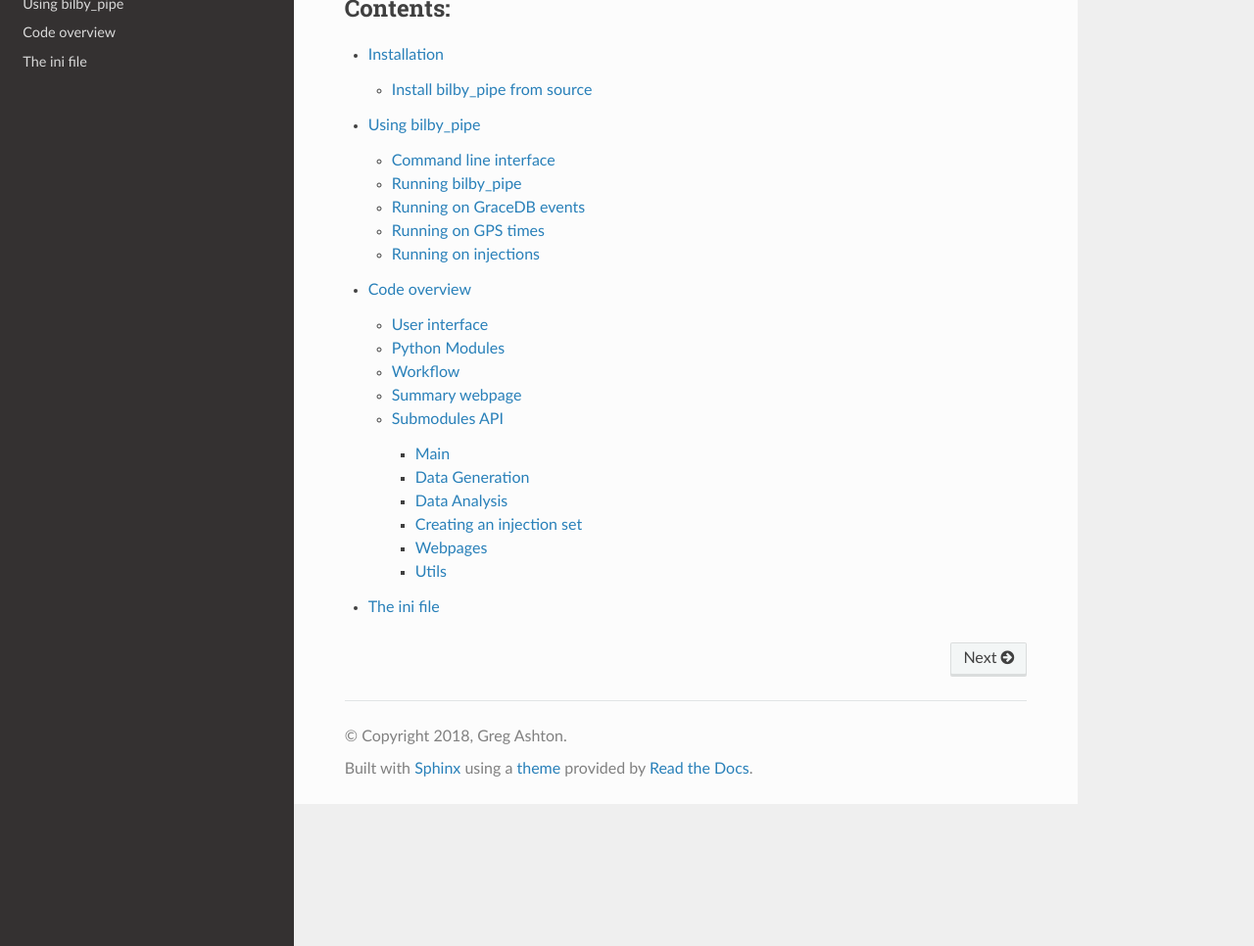
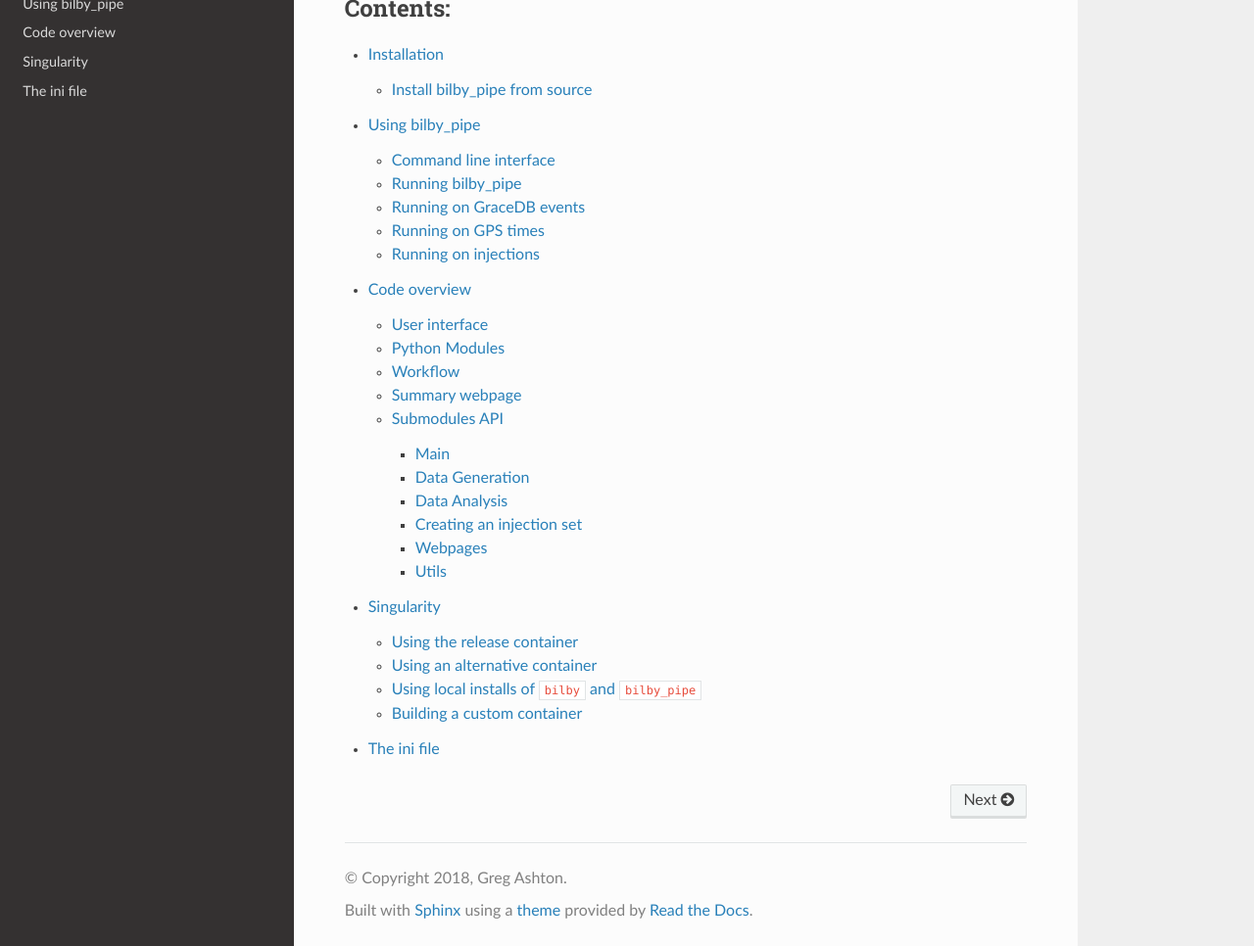
Before and after one commit to lscsoft/bilby_pipe, a Sphinx documentation site: the page built from docs/index.txt, in a window 1280 px wide and 1169 px high, cut to the strip 203-1169 px from the top of the window. Shown: the whole strip at 98% size. Built offline with Sphinx 7.4.7 and the Read the Docs theme 2.0.0, drawn with Linux system fonts in a browser that asks for light colours; the version number is read from the project's files by our own code; some of the changed lines change nothing that is shown.

Commit message:
Add documentation for singularity use

```diff
--- a/docs/index.txt
+++ b/docs/index.txt
@@ -10,4 +10,5 @@
    installation
    user-interface
    structure
+   singularity
    ini_file
--- /dev/null
+++ b/docs/singularity.txt
@@ -0,0 +1,106 @@
+===========
+Singularity
+===========
+
+:code:`bilby_pipe` is a lightweight code for setting up parameter estmation for
+gravitational wave signals on the LIGO Data Grid clusters. The actual heavy
+lifting of running parameter ensure provenance of results should be done in a
+`singularity container
+<https://www.sylabs.io/guides/2.6/user-guide/index.html>`_. These containers
+can be thought of as a lightweight virtual machine which hosts the
+:code:`bilby` software in an environment with all prerequisite software
+installed. Using containers decreases the start-up difficulty and also
+provenance of the results since we can know the versions of all software used
+in the container.
+
+:code:`singularity` is installed on all LIGO Data Grid clusters. To install it
+on your local machine, see `the installation instructions
+<https://www.sylabs.io/guides/2.6/user-guide/installation.html>`_.
+
+Using the release container
+---------------------------
+
+By default, :code:`bilby_pipe` will run all code in a container matching the
+release-version of the :code:`bilby_pipe` software that was called.  A release
+containers is created for every :code:`bilby_pipe` release and available
+through the `lscsoft/bilby_pipe singularity-hub landing page
+<https://www.singularity-hub.org/collections/2050>`_.
+
+Calling :code:`bilby_pipe` with an ini file :code:`config.ini`, one will see
+something like the following message
+
+.. code-block:: console
+
+   $ bilby_pipe config.ini
+   18:00 bilby_pipe INFO    : Setting use_singularity = True
+   18:00 bilby_pipe INFO    : Downloading singularity image..
+   singularity pull --name lscsoft-bilby_pipe:0.0.1.simg shub://lscsoft/bilby_pipe:0.0.1
+   Progress |===================================| 100.0%
+   Done. Container is at: /PATH/TO/PWD/lscsoft-bilby_pipe:0.0.1.simg
+
+This will download the container image (with suffix :code:`simg`) to the
+current working directory.
+
+.. note::
+   To see which version of the code you are using, call
+
+   .. code-block:: console
+
+      $ bilby_pipe --version
+
+   If the output of :code:`bilby_pipe --version` contains something like
+
+   .. code-block:: console
+
+      bilby_pipe 0.0.1: (UNCLEAN) 3fd2820 2019-01-01 15:08:26 -0800
+
+   rather than
+
+   .. code-block:: console
+
+      bilby_pipe 0.0.1:
+
+   Then you have installed :code:`bilby_pipe` from source. Be wary that the
+   release container version may not match that of the development code.
+
+Using an alternative container
+------------------------------
+
+To use a different container, provide the path to the container to the
+:code:`--simg` flag to :code:`bilby_pipe`.
+
+.. warning::
+
+   Every container requires an installation of :code:`bilby` and
+   :code:`bilby_pipe` to succeed. This allows for the potential for the
+   :code:`bilby_pipe` module inside the container to differ from your local
+   install. For example, changes to your local copy of :code:`bilby` or
+   :code:`bilby_pipe` will not be used by the container unless you explictly
+   install the changes in the container (see `building a custom container`_).
+   Version mismatches are checked at runtime and a warning is printed.
+
+Using local installs of :code:`bilby` and :code:`bilby_pipe`
+------------------------------------------------------------
+
+To skip the use of containers all together, use the :code:`--no-singularity`
+(or shorter :code:`-D`) flag. For this to succeed, you will need your local
+python installation to have working :code:`bilby` and :code:`bilby_pipe`
+modules. This option is useful for development and testing.
+
+
+Building a custom container
+---------------------------
+
+Singularity images can be built in a number of ways. For full instructions,
+please refer to the `official documentation
+<https://www.sylabs.io/guides/2.6/user-guide/quick_start.html#build-images-from-scratch>`_.
+
+Perhaps the cleanest way to generate an image is using a `container recipe
+<https://www.sylabs.io/guides/2.6/user-guide/container_recipes.html>`_. For an
+example, see the :code:`bilby_pipe` `release build recipe
+<https://git.ligo.org/lscsoft/bilby_pipe/blob/master/containers/Singularity.0.0.1>`_.
+Unfortunately, :code:`singularity` requires root access to build from a recipe.
+As such, it is not possible to build recipes on the LIGO Data Grid clusters.
+Instead, one can install a local copy of :code:`singularity`. Alternatively one
+can use `singularity-hub <https://singularity-hub.org>`_ to set up automatic
+building of containers from a connected github account.
```
